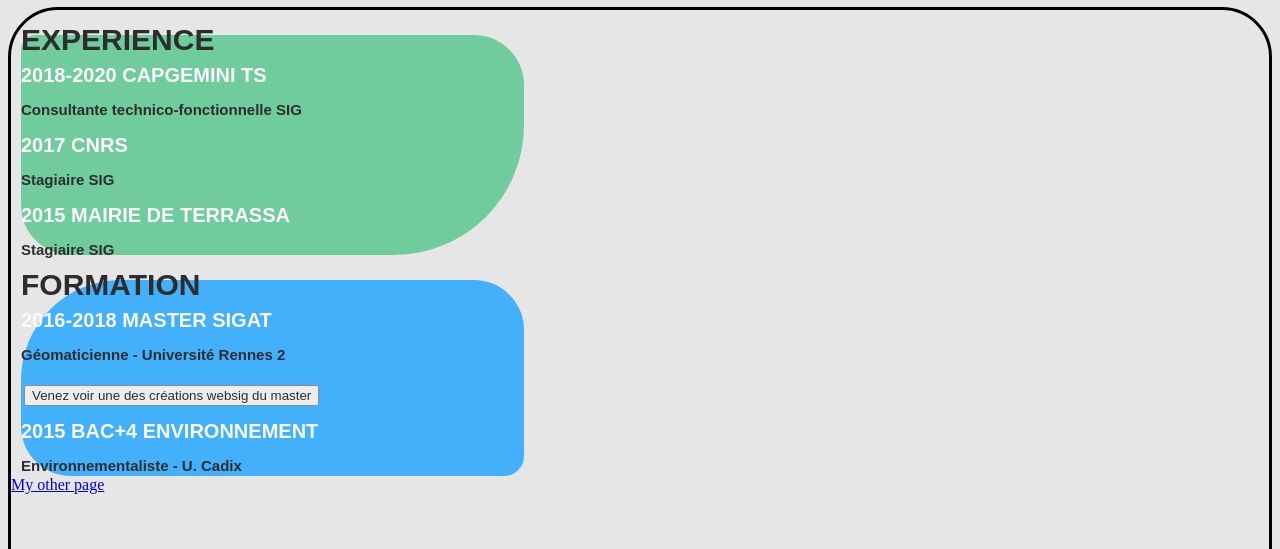
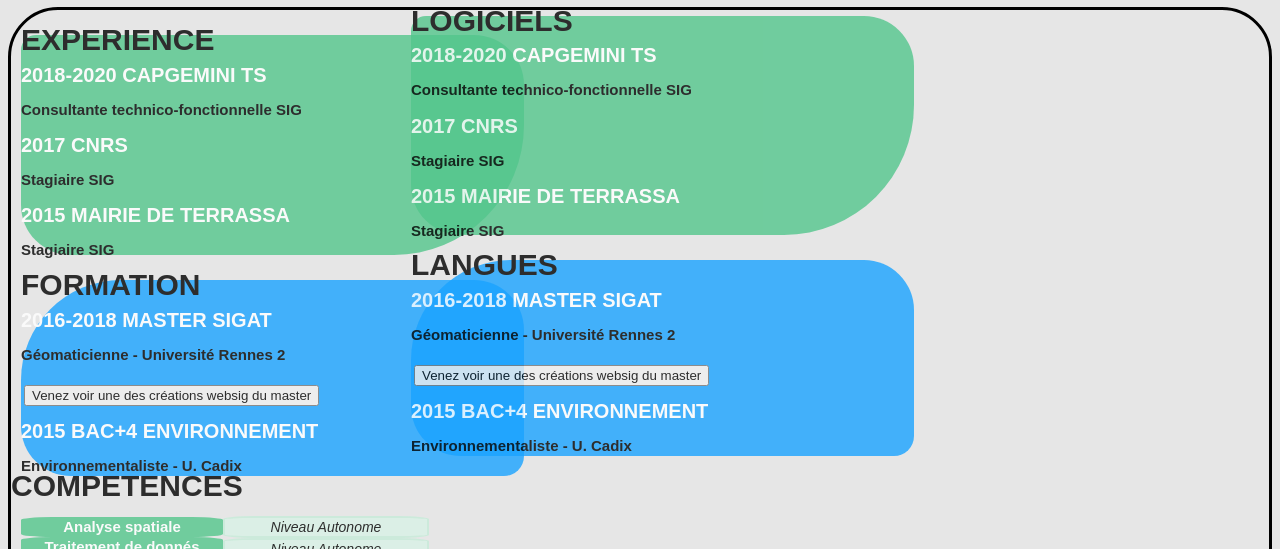
Before and after one commit to gerrillari/cv-tamara-aj-BWB, a plain HTML site: page index.html in a window 1280 px wide. Shown: the part 251-800 px from the top of the page. Drawn offline with Linux system fonts and the light colour scheme.

Commit message:
3 files modified

```diff
--- a/index.html
+++ b/index.html
@@ -40,15 +40,44 @@
         <h3>2015 BAC+4 ENVIRONNEMENT</h3>
         <h5>Environnementaliste - U. Cadix</h5>
       </div>
+
+      <! --Création du rectangle expérience dans le rectangle du centre-->
+      <div id="rectangle-centre-logiciels">
+        <h2>LOGICIELS</h2>
+        <h3>2018-2020 CAPGEMINI TS</h3>
+        <h5>Consultante technico-fonctionnelle SIG</h5>
+        <h3>2017 CNRS</h3>
+        <h5>Stagiaire SIG</h5>
+        <h3>2015 MAIRIE DE TERRASSA</h3>
+        <h5>Stagiaire SIG</h5>
+      </div>
+      <! --Création du rectangle formation dans le rectangle du centre-->
+      <div id="rectangle-centre-langues">
+        <h2>LANGUES</h2>
+        <h3>2016-2018 MASTER SIGAT</h3>
+        <h5>Géomaticienne - Université Rennes 2</h5>
       <! --Création du boutton qui enverra vers un lien sous js-->
-      <div id="rectangle centre competences">
+        <input id="travaux" type="button" value="Venez voir une des créations websig du master">
+        <h3>2015 BAC+4 ENVIRONNEMENT</h3>
+        <h5>Environnementaliste - U. Cadix</h5>
+      </div>
+      <! --Création d'un div qui comprend le titre des compétences-->
+      <div id="compet">
+      <h2>COMPETENCES</h2></div>
+      <! --Création du div pour ajouter la table créee en js-->
+      <div id="divtable"></div>
+
+      <div id=contact>
+      <a href="https://www.linkedin.com/in/tamaraalcalajimenez" target="_blank">Profil LinkedIn</a></div>
     </div>
 
 
 
-    <a href="/me.html">My other page</a>
 
+
+    <script src="script.js"></script>
   </body>
 
-  <script src="script.js"></script>
+
+
 </html>
--- a/script.js
+++ b/script.js
@@ -4,21 +4,73 @@ document.getElementById("travaux").addEventListener("click", event => {
   window.open('https://www.sites.univ-rennes2.fr/mastersigat/Webmapping/2017/Sports_Rennes/index.html', '_blank');
 });
 
+//Création de la variable qui contiendra la liste de compétences dans la table
+let comp1 = ["" ,"Analyse spatiale", "Traitement de donnés","Automatisation","Photo-interprétation","Formation SIG", "Analyse Statistique","Gestion de projet","Digitalisation"];
+//Création de la variable qui contiendra la liste du niveau de compétences dans la table
+let comp2 = ["","Niveau Autonome","Niveau Autonome","Niveau Intermediaire","Niveau Intermediaire","Niveau Avancé","Niveau Autonome","Niveau Avancé","Niveau Avancé"];
+
+//Créer une variable qui va contenir une table
 let tablecompet = document.createElement("tableau");
 
+//Créer une variable qui va définir l'hauteur
 let height=8;
-let width=2;
+//Créer une variable qui va définir la largeur
+let width=1;
 
+//Boucle qui va permettre de créer les 8 colonnes, en fonction de l'hauteur
 for (y=1; y<= height; y++){
   var mytr = document.createElement("tr");
+//Liaison entre la variable tr en la variable tableau
   tablecompet.appendChild(mytr);
 
+//Boucle qui va permettre de créer 1 file en fonction de la largeur
   for (x=1; x<=width; x++){
   var mytd = document.createElement("td");
+  mytd.style.backgroundColor = "#53c68c";
+  mytd.style.textAlign="Center";
+  mytd.style.borderRadius="15%";
+  mytd.style.font= "bold 15px sans-serif" ;
+  mytd.style.color= "white";
+  mytd.style.opacity="0.8";
+  mytd.style.border="none";
+//Liaison entre la variable td en la variable tr
   mytr.appendChild(mytd);
+  mytd.innerText = comp1[y];
+  }
+  tablecompet.style.marginLeft="10px";
+}
+//Ajout de la table créée dans le div divtable
+document.getElementById("divtable").appendChild(tablecompet);
 
+//Créer une deuxième variable qui va contenir une autre table
+let tablecompet2 = document.createElement("tableau");
 
+//Créer une variable qui va définir l'hauteur
+let height2=5;
+//Créer une variable qui va définir la largeur
+let width2=1;
+
+//Boucle qui va permettre de créer les 8 colonnes, en fonction de l'hauteur
+for (y=1; y<= height; y++){
+  var mytr = document.createElement("tr");
+//Liaison entre la variable tr en la variable tableau
+  tablecompet2.appendChild(mytr);
+
+//Boucle qui va permettre de créer 1 file en fonction de la largeur
+  for (x=1; x<=width; x++){
+  var mytd = document.createElement("td");
+  mytd.style.backgroundColor = "#d9f2e6";
+  mytd.style.textAlign="Center";
+  mytd.style.borderRadius="15%";
+  mytd.style.font= "italic 14px sans-serif";
+  mytd.style.color= "black";
+  mytd.style.opacity="0.8";
+
+//Liaison entre la variable td en la variable tr
+  mytr.appendChild(mytd);
+  mytd.innerText = comp2[y];
   }
+  tablecompet2.style.marginLeft="0px";
 }
-
-document.body.appendChild(tablecompet);
+//Ajout de la table créée dans le div divtable
+document.getElementById("divtable").appendChild(tablecompet2);
--- a/styles.css
+++ b/styles.css
@@ -2,6 +2,8 @@ body {
   background : #e6e6e6;
   z-index: -1;
 }
+
+
 
 /*Style pour le nom et prénom*/
 .prenometnom {
@@ -44,7 +46,7 @@ z-index: 1;
   background-size:cover;
   border-radius: 50px;
   z-index: 0;
-  positipon: absolute;
+
 }
 
 /*Style pour le rectangle de l'expérience*/
@@ -63,6 +65,30 @@ z-index: 1;
 #rectangle-centre-formation{
   margin-top: 10px;
   margin-left: 10px;
+  height: 25%;
+  width: 40%;
+  background-color: #1aa3ff;
+  border-radius: 100px 50px 20px;
+  z-index: 1;
+  opacity: 80%;
+}
+
+/*Style pour le rectangle de l'expérience*/
+#rectangle-centre-logiciels{
+  margin-top: -485px;
+  margin-left: 400px;
+  height: 28%;
+  width: 40%;
+  background-color: #53c68c;
+  border-radius: 15px 50px 130px;
+  z-index: 1;
+  opacity: 80%;
+}
+
+/*Style pour le rectangle de la formation*/
+#rectangle-centre-langues{
+  margin-top: 10px;
+  margin-left: 400px;
   height: 25%;
   width: 40%;
   background-color: #1aa3ff;
@@ -99,4 +125,27 @@ h5{
 input{
   margin-left: 3px;
   background-color:;
+
 }
+/*Style pour le id compet*/
+#compet{
+  opacity:80%;
+}
+
+/*Style pour la table*/
+tr, td {
+  border: 2px solid #c6ecd9;
+
+}
+
+/*Taille de la table*/
+td{
+  height:20px;
+  width: 200px;
+
+}
+
+a{
+  margin-left: 50px;
+  margin-top: 0px; /*CA NE MARCHE PAS */
+}
```
